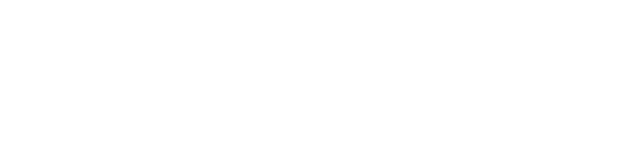
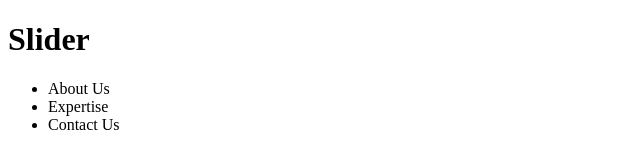
Before and after one commit to CCeph/image-slider, a website: page index.html in a window 1280 px wide. Shown: the whole page, without its empty margins (0-640 px from the left). Drawn offline with Linux system fonts and the light colour scheme.

Commit message:
Create basic HTML for header

```diff
--- a/index.html
+++ b/index.html
@@ -8,5 +8,18 @@
     <script src="./index.js" defer></script>
     <link rel="stylesheet" href="style.css" />
   </head>
-  <body></body>
+  <body>
+    <div class="header">
+      <div class="logo">
+        <h1>Slider</h1>
+      </div>
+      <nav>
+        <ul>
+          <li class="dropdown">About Us</li>
+          <li class="dropdown">Expertise</li>
+          <li class="dropdown">Contact Us</li>
+        </ul>
+      </nav>
+    </div>
+  </body>
 </html>
```
